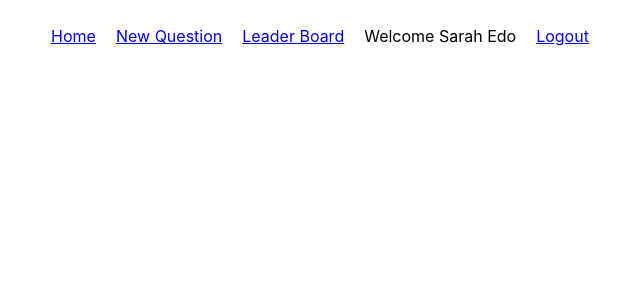
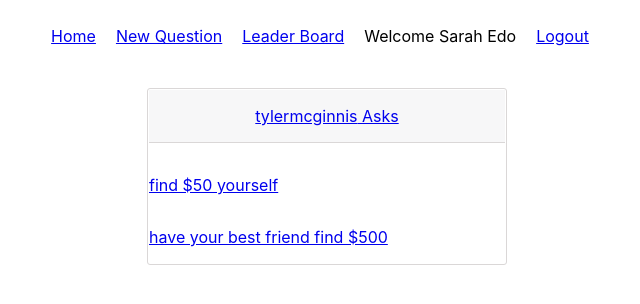
Before and after one commit to Pardo7/react-poll-app, a React (Create React App) app: page /questions/vthrdm985a262al8qx3do in a window 1280 px wide. Shown: the top 304 px of the page, without its empty margins (315-955 px from the left). Built offline with nearby package versions, Linux system fonts and the light colour scheme.

Commit message:
feat: Implemented Question.js Component And Question Profile Container Component
- Implemented a 404 redirect component view
- Refactored style rulesets
- Cleaned up New Question.js component
- Implemented React router 404 route

```diff
--- /dev/null
+++ b/src/components/404Page.js
@@ -0,0 +1,7 @@
+import React from "react";
+
+function FourOFourPage() {
+	return <p>This Question Does Not Exist</p>;
+}
+
+export default FourOFourPage;
--- a/src/components/App.js
+++ b/src/components/App.js
@@ -2,11 +2,13 @@ import React, { Component, Fragment } from "react";
 import { BrowserRouter as Router, Route, Redirect } from "react-router-dom";
 import { connect } from "react-redux";
 import { handleInitialData } from "../actions/shared";
+import { setAuthedUser } from "../actions/authedUser";
 import Nav from "../components/Nav";
 import LoginDashboard from "../components/LoginDashboard";
 import Dashboard from "../components/Dashboard";
 import NewQuestion from "../components/NewQuestion";
-import { setAuthedUser } from "../actions/authedUser";
+import QuestionProfile from "./QuestionProfile";
+import FourOFourPage from "./404Page";
 import "../App.css";
 
 class App extends Component {
@@ -17,7 +19,7 @@ class App extends Component {
 	logOut = () => {
 		this.props.dispatch(setAuthedUser(false));
 		return <Redirect to="/login" />;
-	}
+	};
 
 	render() {
 		return (
@@ -29,7 +31,9 @@ class App extends Component {
 							<div>
 								<Route path="/" exact component={Dashboard} />
 								<Route path="/login" exact component={LoginDashboard} />
+								<Route path="/questions/:id" component={QuestionProfile} />
 								<Route path="/add" exact component={NewQuestion} />
+								<Route path="/404" component={FourOFourPage} />
 							</div>
 						)}
 					</div>
--- a/src/components/NewQuestion.js
+++ b/src/components/NewQuestion.js
@@ -43,7 +43,7 @@ class NewQuestion extends Component {
 				</div>
 				<div>
 					<h4 className="info-header">Would you rather...</h4>
-					<form onSubmit={this.handleSubmit} className='question-form'>
+					<form onSubmit={this.handleSubmit} className="question-form">
 						<textarea
 							id="1"
 							placeholder="Enter Option One Text Here"
--- /dev/null
+++ b/src/components/Question.js
@@ -0,0 +1,32 @@
+import React, { Component } from "react";
+import { connect } from "react-redux";
+import { Link, withRouter } from "react-router-dom";
+
+class Question extends Component {
+	render() {
+		const { id, question } = this.props;
+
+		return (
+			<Link to={`/questions/${id}`}>
+				<div className="question-card" key={id}>
+					<div className="header-title">
+						<p>{question.author} Asks</p>
+					</div>
+					<span className="question-category">
+						<p>{question.optionOne.text}</p>
+						<p>{question.optionTwo.text}</p>
+					</span>
+				</div>
+			</Link>
+		);
+	}
+}
+
+function mapStateToProps({ authedUser, questions }, { id }) {
+	return {
+		authedUser,
+		question: questions[id]
+	};
+}
+
+export default withRouter(connect(mapStateToProps)(Question));
--- /dev/null
+++ b/src/components/QuestionProfile.js
@@ -0,0 +1,31 @@
+import React, { Component } from "react";
+import { connect } from "react-redux";
+import { Redirect } from "react-router-dom";
+import Question from "./Question";
+
+class QuestionProfile extends Component {
+	render() {
+		const { id, question } = this.props;
+
+		// Redirect to 404
+		if (question === undefined) {
+			return <Redirect to="/404" />;
+		}
+
+		return (
+			<div className="question-profile">
+				<Question id={id} />
+			</div>
+		);
+	}
+}
+
+function mapStateToProps({ questions }, props) {
+	const { id } = props.match.params;
+	return {
+		id,
+		question: questions[id]
+	};
+}
+
+export default connect(mapStateToProps)(QuestionProfile);
--- a/src/components/Questions.js
+++ b/src/components/Questions.js
@@ -1,5 +1,6 @@
 import React, { Component } from "react";
 import { connect } from "react-redux";
+import Question from "./Question";
 
 class Questions extends Component {
 	state = {
@@ -35,19 +36,9 @@ class Questions extends Component {
 						</p>
 					</div>
 				</div>
-				<div>
-					{q[category].map(question => (
-						<div className="question-card" key={question.id}>
-							<div className="header-title">
-								<p>{question.author} Asks</p>
-							</div>
-							<span className="question-category">
-								<p>{question.optionOne.text}</p>
-								<p>{question.optionTwo.text}</p>
-							</span>
-						</div>
-					))}
-				</div>
+				{q[category].map(question => (
+					<Question id={question.id} key={question.id} />
+				))}
 			</div>
 		);
 	}
--- a/src/index.css
+++ b/src/index.css
@@ -53,12 +53,14 @@ li {
 	margin: 0 auto;
 	border: 1px solid #dad7d7;
 	border-radius: 3px;
+	align-items: center;
 }
 
 .header-title {
 	background-color: #f7f7f8;
 	border-bottom: 1px solid #dad7d7;
- margin-bottom: rem;
+	margin-bottom: 1rem;
+	width: inherit;
 }
 
 .header-title h4:nth-child(1) {
@@ -75,16 +77,18 @@ li {
 	display: flex;
 	flex-direction: row;
 	justify-content: space-around;
+	cursor: pointer;
 }
 
 .question-category {
 	display: flex;
 	flex-direction: column;
-  justify-content: space-around;
+	align-items: flex-start;
 }
 
 .question-card {
 	width: 100%;
+	min-width: 22rem;
 	max-width: 25rem;
 	padding: 1px;
 	display: flex;
@@ -92,7 +96,11 @@ li {
 	margin-bottom: 1rem;
 	border: 1px solid #dad7d7;
 	border-radius: 3px;
-  cursor: pointer;
+}
+
+.card > a {
+	color: black;
+	text-decoration: none;
 }
 
 .question-form {
@@ -107,3 +115,9 @@ li {
 	background-color: royalblue;
 	color: white;
 }
+
+.question-profile {
+	display: flex;
+	flex-direction: row;
+	justify-content: center;
+}
```
Lines whose indentation alone changed are shown as unchanged.
